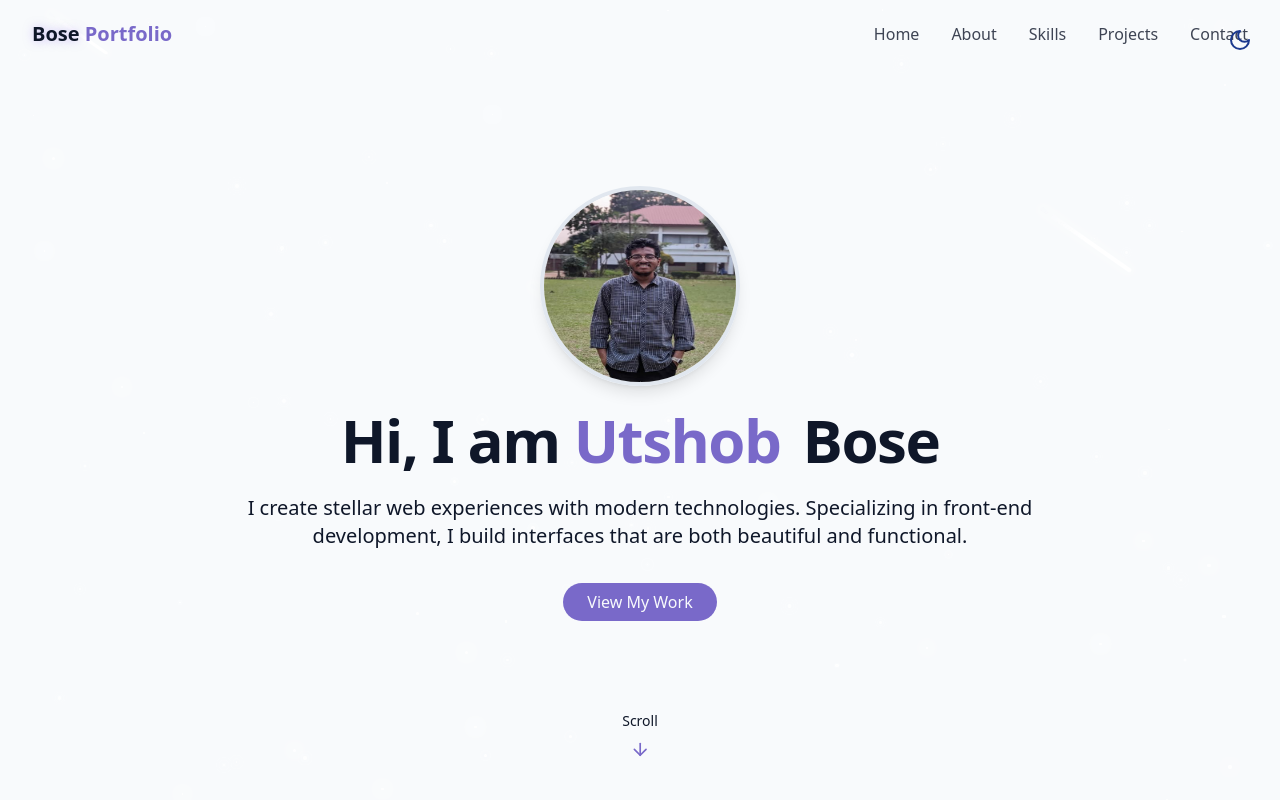
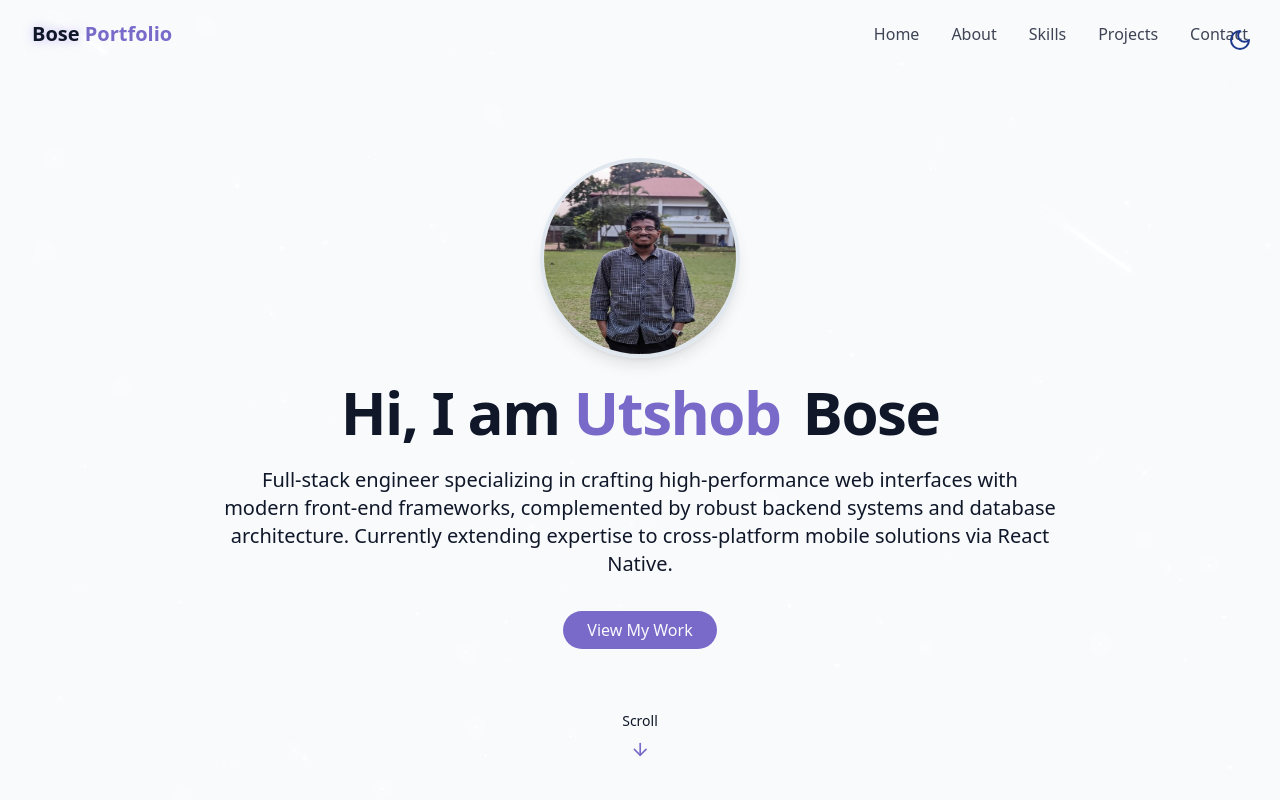
Before and after one commit to utshobbose/BosePortfolio, a React (Vite) app in the folder myPortfolio/: page / in a window 1280 px wide. Shown: the top 800 px of the page. Built offline with nearby package versions, Linux system fonts and the light colour scheme.

Commit message:
Update Hero Section

```diff
--- a/myPortfolio/src/components/HeroSection.jsx
+++ b/myPortfolio/src/components/HeroSection.jsx
@@ -26,9 +26,7 @@ export const HeroSection = () => {
           </h1>
 
           <p className="text-lg md:text-xl text-muted-foreground max-2-2xl mx-auto opacity-0 animate-fade-in-delay-3">
-            I create stellar web experiences with modern technologies.
-            Specializing in front-end development, I build interfaces that are
-            both beautiful and functional.
+Full-stack engineer specializing in crafting high-performance web interfaces with modern front-end frameworks, complemented by robust backend systems and database architecture. Currently extending expertise to cross-platform mobile solutions via React Native.
           </p>
 
           <div className="pt-4 opacity-0 animate-fade-in-delay-4">
```
